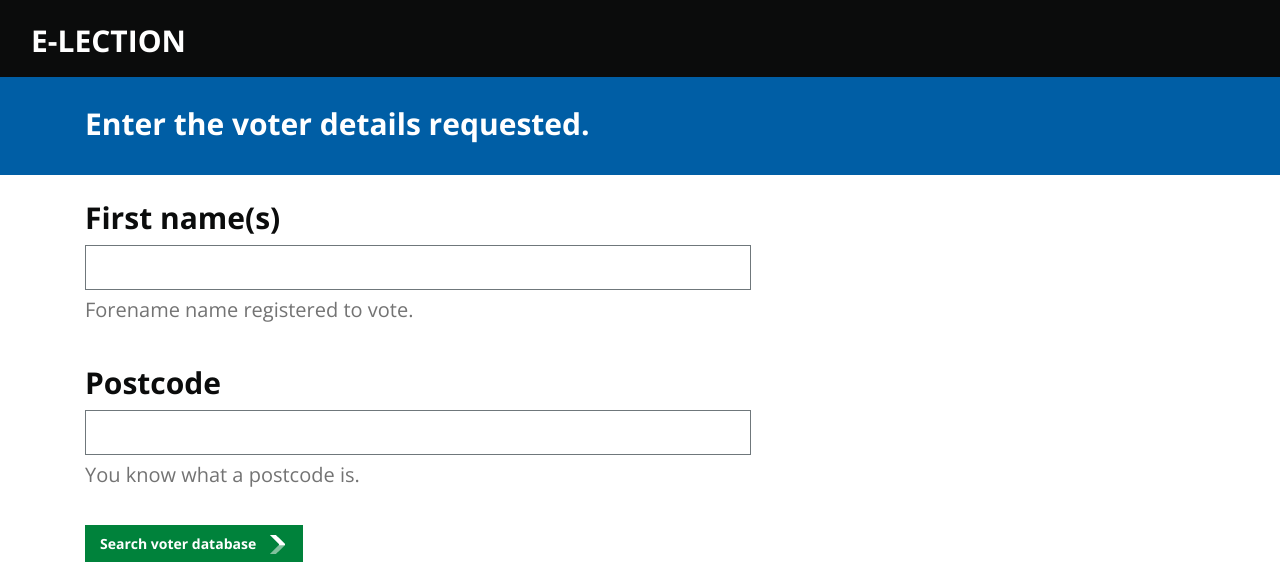
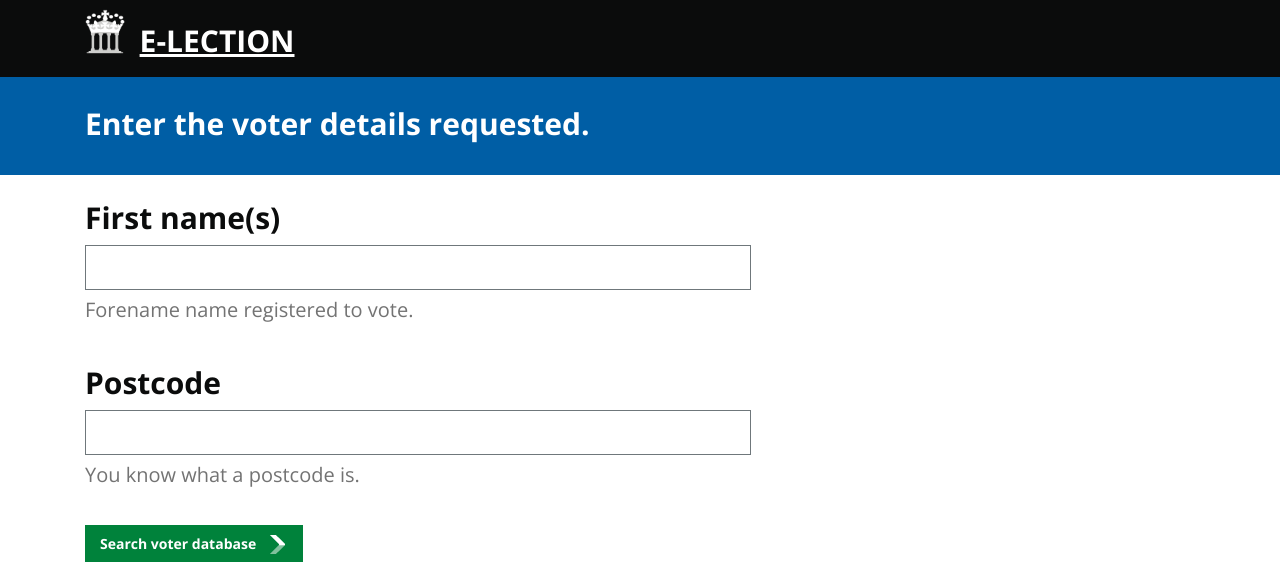
Before and after one commit to E-lection/Station, a Flask app: page / in a window 1280 px wide. Shown: the top 562 px of the page. Run offline with Flask 2, Linux system fonts and the light colour scheme; the visitor is signed in with stand-in values (Sample User, id 1); some libraries are stand-ins or nearby versions.

Commit message:
Added logo image and link back to home page. Still very ugly and primitive.

```diff
--- a/static/css/main.css
+++ b/static/css/main.css
@@ -1,6 +1,7 @@
 /* NAVBAR STUFF */
-.navbar > .navbar-wrapper {
+.navbar > .content > .navbar-wrapper {
   margin: 0;
+  padding-left: 0px;
 }
 
 .navbar a.navbar-brand {
@@ -8,6 +9,10 @@
 	/*line-height: 28px;*/
 }
 
+.navbar-logo {
+  float: left;
+  height: 45px;
+}
 
 
 /* STATION FORM STUFF */
--- a/templates/base.html
+++ b/templates/base.html
@@ -13,9 +13,15 @@
   <body>
 
     <nav class="navbar">
-      <div class="container navbar-wrapper">
-        <div class="navbar-header">
-          <a class="navbar-brand" id="logo"> E-LECTION </a>
+      <div class="content">
+        <div class="container navbar-wrapper">
+          <div class="navbar-header">
+            <img class="navbar-logo" style="max-width:100px; margin-top: -7px;"
+                         src="/static/img/crownacrop.png">
+            <a href="/" class="navbar-brand" id="logo"> E-LECTION
+
+            </a>
+          </div>
         </div>
       </div>
     </nav>
```
Also changed, not shown: static/img/crownacrop.png (added).
